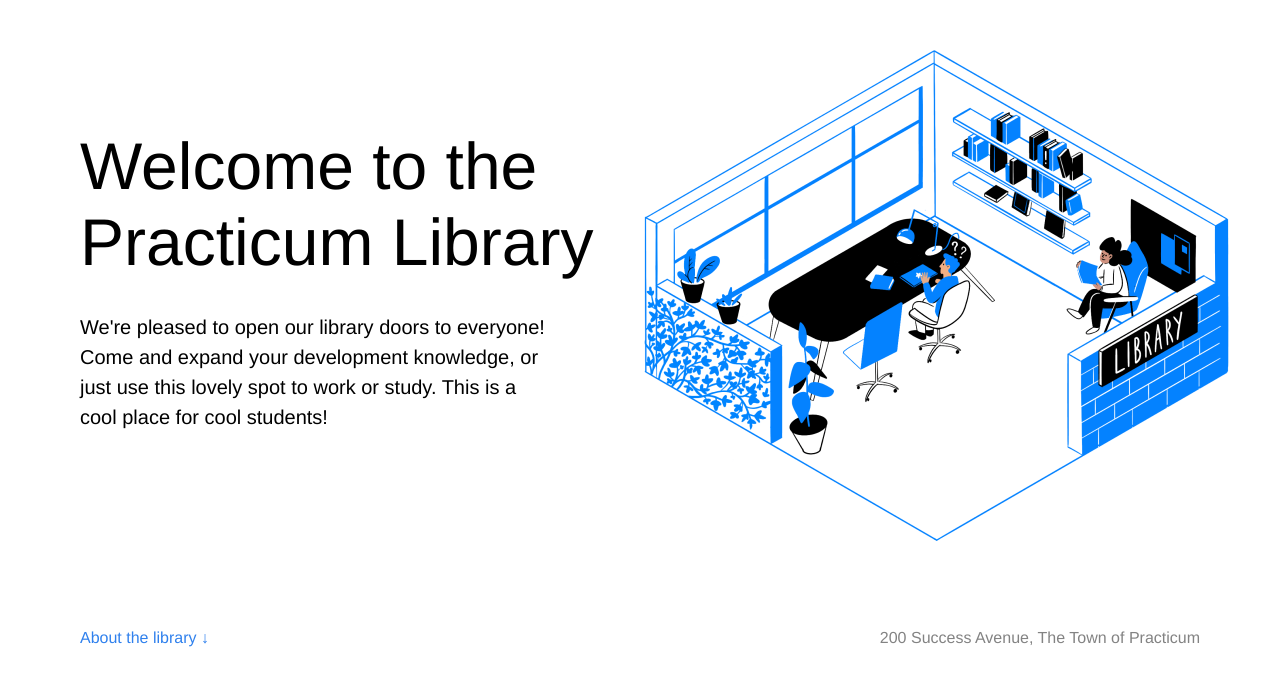
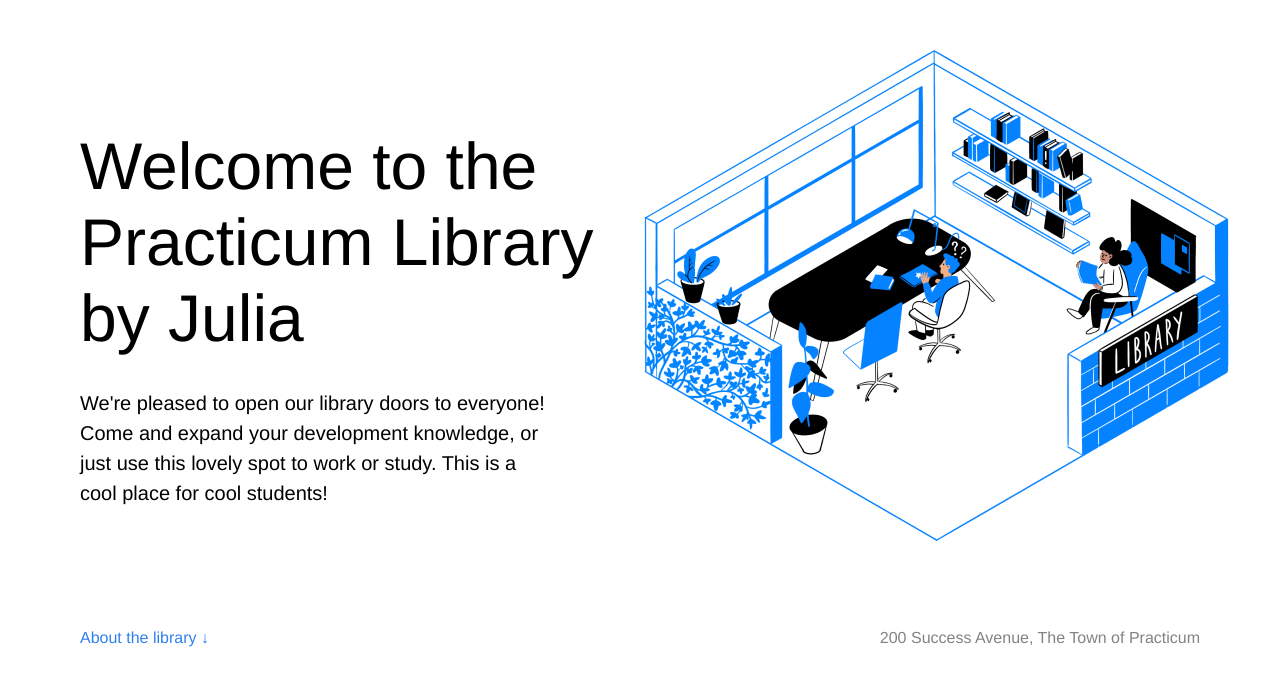
Before and after one commit to juliachepasova/se_project_library, a plain HTML site: page index.html in a window 1280 px wide. Shown: the part 112-800 px from the top of the page. Drawn offline with Linux system fonts and the light colour scheme.

Commit message:
Updated header title

```diff
--- a/index.html
+++ b/index.html
@@ -36,7 +36,7 @@
             </li>
           </ul>
         </nav>
-        <h1 class="header__title">Welcome to the Practicum Library</h1>
+        <h1 class="header__title">Welcome to the Practicum Library by Julia</h1>
         <p class="header__description">
           We're pleased to open our library doors to everyone! Come and expand
           your development knowledge, or just use this lovely spot to work or
```
